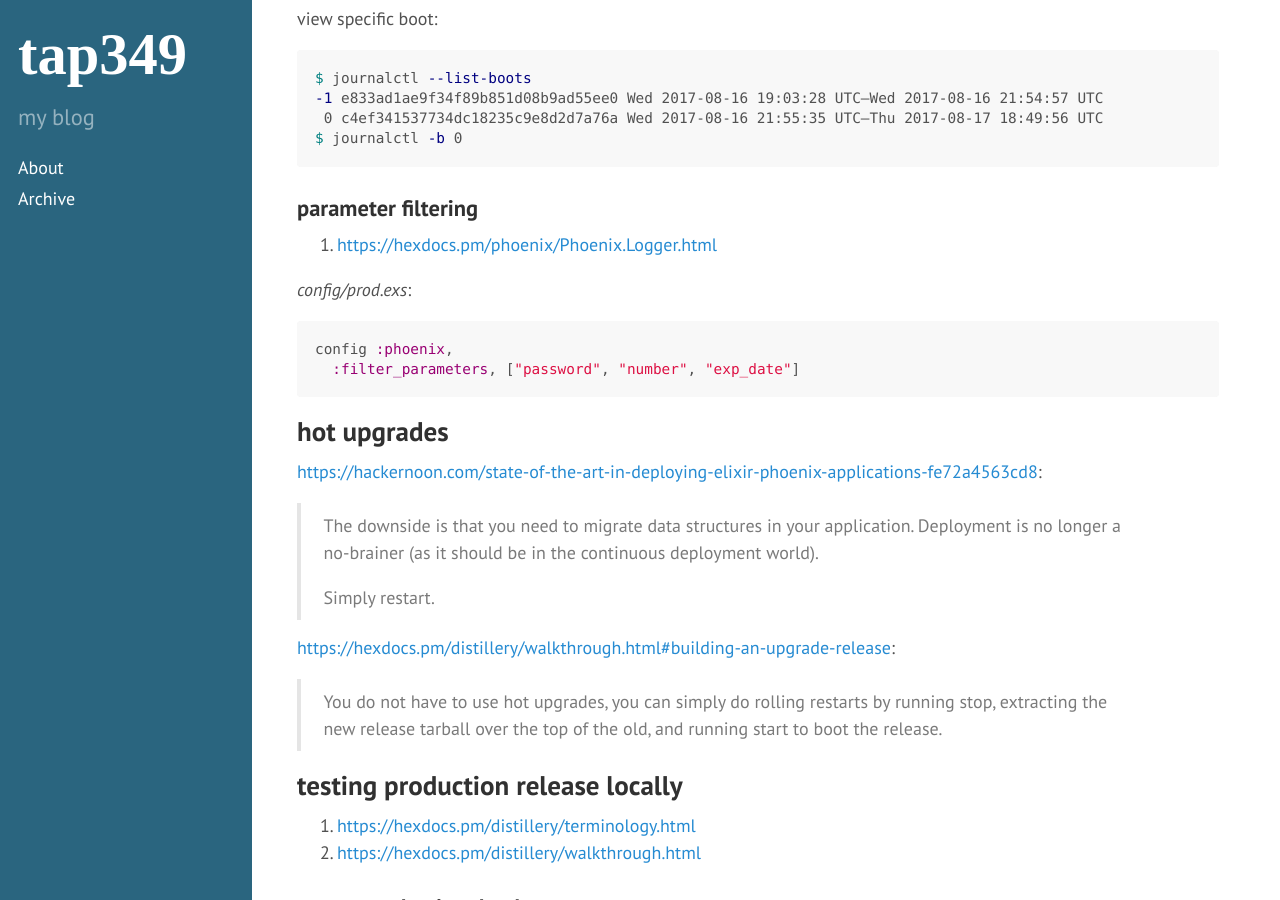
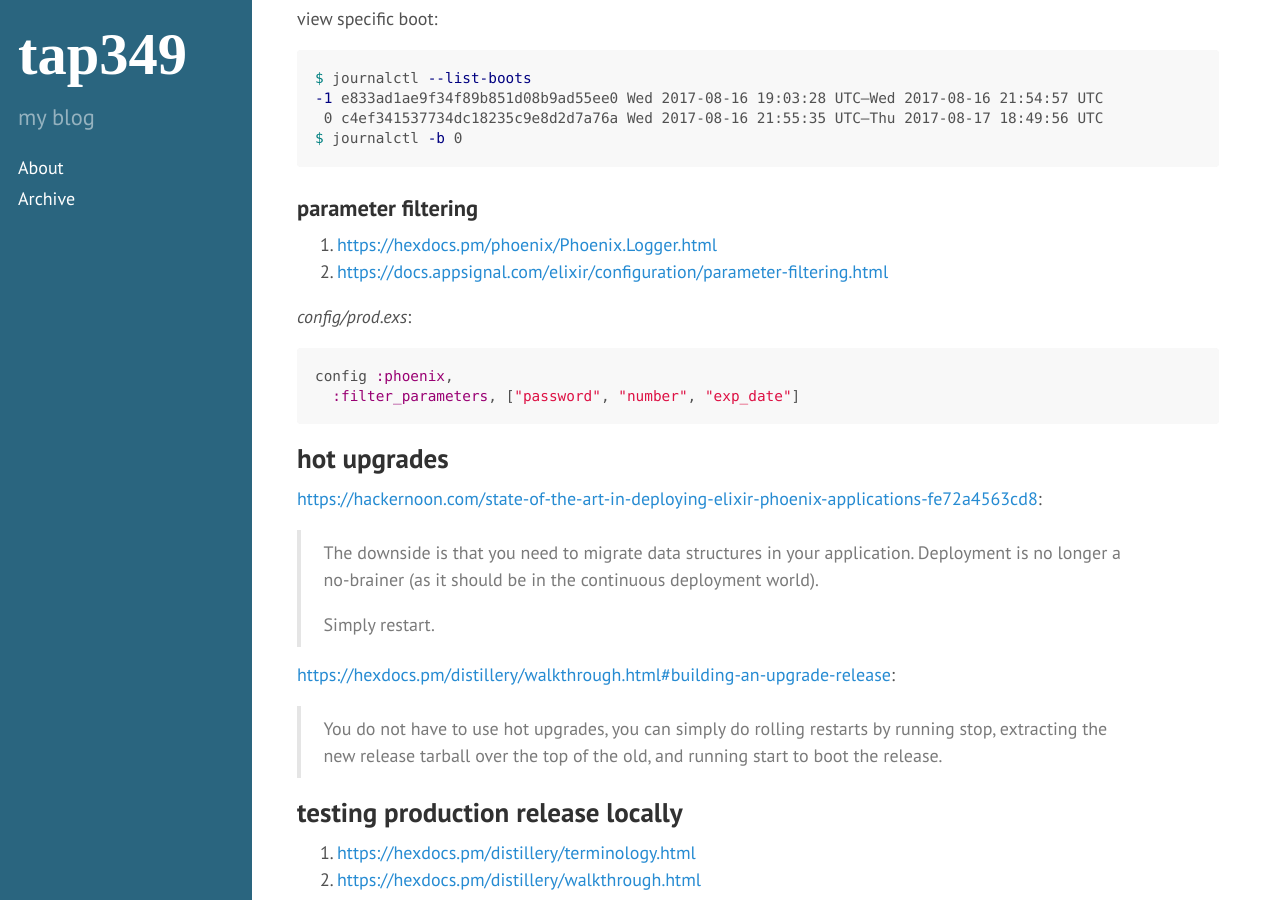
Before and after one commit to tap349/tap349.github.io, a Jekyll site: the page built from _posts/2017-08-02-elixir-deployment.md, in a window 1280 px wide and 900 px high, scrolled down 13176 px. Built offline with Jekyll 4.4.1, drawn with Linux system fonts in a browser that asks for light colours; some of the changed lines change nothing that is shown.

Commit message:
update 2017-08-30_13:37:29

```diff
--- a/_posts/2017-08-02-elixir-deployment.md
+++ b/_posts/2017-08-02-elixir-deployment.md
@@ -598,6 +598,7 @@ $ journalctl -b 0
 ### parameter filtering
 
 1. <https://hexdocs.pm/phoenix/Phoenix.Logger.html>
+2. <https://docs.appsignal.com/elixir/configuration/parameter-filtering.html>
 
 _config/prod.exs_:
 
```
